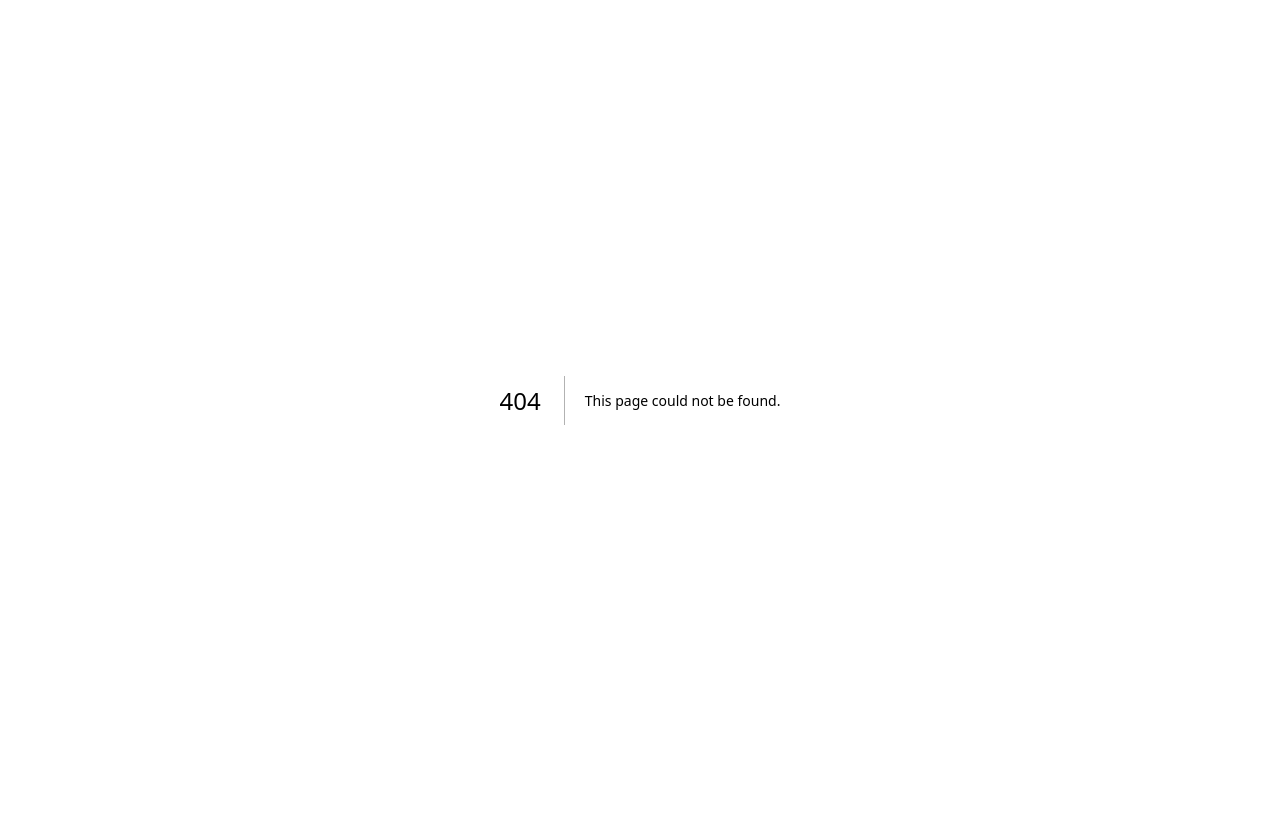
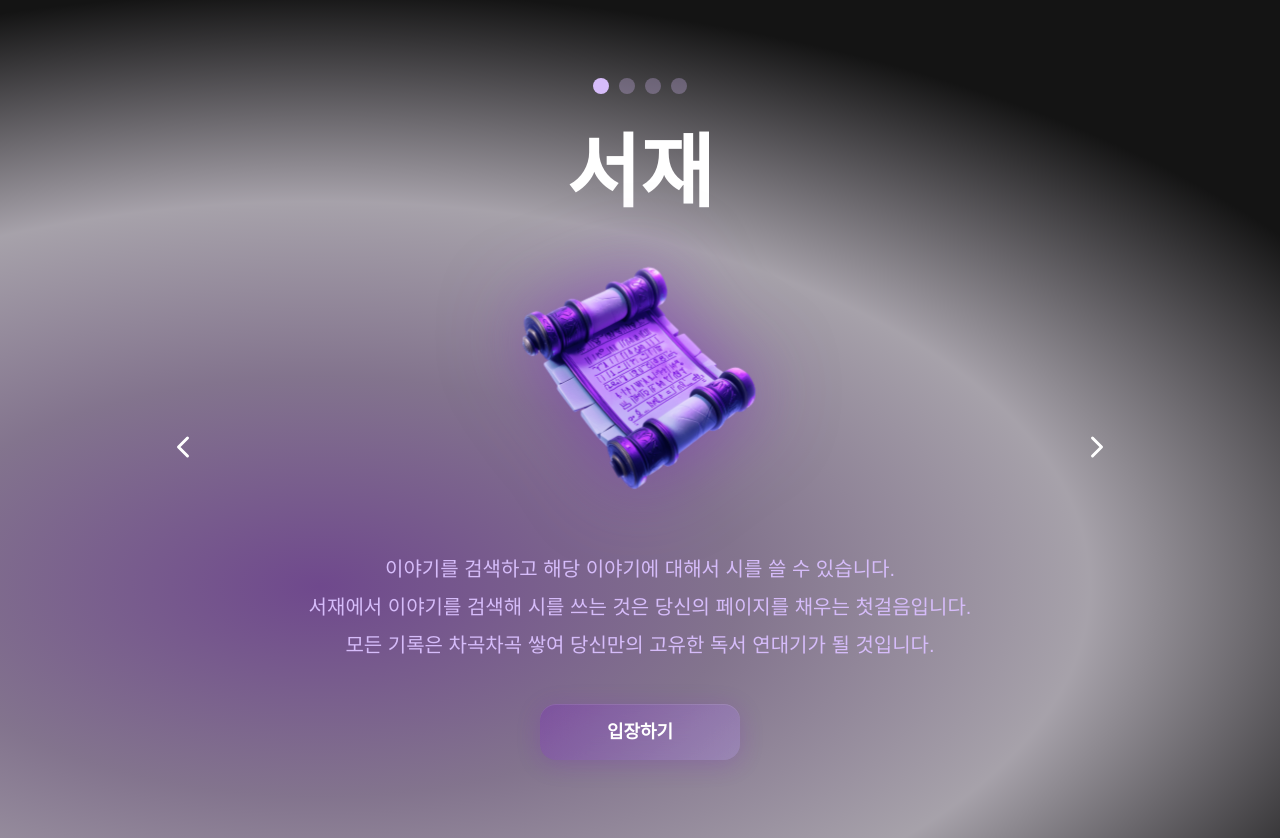
Before and after one commit to Fanta-Poem/Fanta-Poem_frontend, a Next.js app: page /menu in a window 1280 px wide. Before the commit this address had no page. Before the commit the page ends 800 px from the top, so only its background shows below. Built offline with nearby package versions, Linux system fonts and the light colour scheme.

Commit message:
feat :: menu/서재 페이지 퍼블리싱

```diff
--- /dev/null
+++ b/app/menu/page.tsx
@@ -0,0 +1,96 @@
+"use client";
+
+import { useState } from "react";
+import * as S from "./style";
+import { ChevronLeft, ChevronRight } from "lucide-react";
+import Button from "../components/Button";
+
+const scrollImg = "/3d/scroll.svg";
+
+const menuData = [
+  {
+    id: 1,
+    title: "서재",
+    image: scrollImg,
+    description:
+      "이야기를 검색하고 해당 이야기에 대해서 시를 쓸 수 있습니다.<br />서재에서 이야기를 검색해 시를 쓰는 것은 당신의 페이지를 채우는 첫걸음입니다.<br />모든 기록은 차곡차곡 쌓여 당신만의 고유한 독서 연대기가 될 것입니다.",
+    link: "/library",
+  },
+  {
+    id: 2,
+    title: "홈",
+    image: scrollImg,
+    description: "홈 페이지 설명입니다.",
+    link: "/home",
+  },
+  {
+    id: 3,
+    title: "탐색",
+    image: scrollImg,
+    description: "탐색 페이지 설명입니다.",
+    link: "/explore",
+  },
+  {
+    id: 4,
+    title: "프로필",
+    image: scrollImg,
+    description: "프로필 페이지 설명입니다.",
+    link: "/profile",
+  },
+];
+
+export default function MenuPage() {
+  const [currentIndex, setCurrentIndex] = useState(0);
+
+  const handlePrev = () => {
+    setCurrentIndex((prev) => (prev === 0 ? menuData.length - 1 : prev - 1));
+  };
+
+  const handleNext = () => {
+    setCurrentIndex((prev) => (prev === menuData.length - 1 ? 0 : prev + 1));
+  };
+
+  const currentMenu = menuData[currentIndex];
+
+  return (
+    <S.MenuContainer>
+      <S.MenuInner>
+        <S.DotsIndicator>
+          {menuData.map((_, index) => (
+            <S.Dot key={index} active={index === currentIndex} />
+          ))}
+        </S.DotsIndicator>
+
+        <S.ContentWrapper>
+          <S.ArrowButton onClick={handlePrev} direction="left">
+            <ChevronLeft size={36} color="white" />
+          </S.ArrowButton>
+
+          <S.ContentArea>
+            <S.TitleArea>
+              <S.MenuTitle>{currentMenu.title}</S.MenuTitle>
+            </S.TitleArea>
+
+            <S.ImageArea>
+              <S.MenuImage src={currentMenu.image} alt={currentMenu.title} />
+            </S.ImageArea>
+
+            <S.DescriptionArea>
+              <S.Description
+                dangerouslySetInnerHTML={{ __html: currentMenu.description }}
+              />
+            </S.DescriptionArea>
+
+            <S.ButtonArea>
+              <Button type="button">입장하기</Button>
+            </S.ButtonArea>
+          </S.ContentArea>
+
+          <S.ArrowButton onClick={handleNext} direction="right">
+            <ChevronRight size={36} color="white" />
+          </S.ArrowButton>
+        </S.ContentWrapper>
+      </S.MenuInner>
+    </S.MenuContainer>
+  );
+}
--- /dev/null
+++ b/app/menu/style.ts
@@ -0,0 +1,192 @@
+import styled from "@emotion/styled";
+
+export const MenuContainer = styled.div`
+  display: flex;
+  justify-content: center;
+  align-items: center;
+  width: 100%;
+  min-height: 100vh;
+  background: radial-gradient(
+    ellipse 1400px 700px at 25% 70%,
+    rgba(75, 27, 112, 0.8) 0%,
+    rgba(48, 23, 66, 0.6) 30%,
+    rgba(34, 22, 43, 0.4) 55%,
+    rgba(20, 20, 20, 1) 85%
+  );
+  padding: 78px 165px;
+
+  @media (max-width: 1024px) {
+    padding: 60px 40px;
+  }
+
+  @media (max-width: 768px) {
+    padding: 40px 20px;
+  }
+`;
+
+export const MenuInner = styled.div`
+  display: flex;
+  flex-direction: column;
+  width: 100%;
+  max-width: 1110px;
+  gap: 40px;
+`;
+
+export const DotsIndicator = styled.div`
+  display: flex;
+  gap: 10px;
+  align-items: center;
+  justify-content: center;
+`;
+
+export const Dot = styled.div<{ active?: boolean }>`
+  width: 16px;
+  height: 16px;
+  border-radius: 50%;
+  background: ${(props) =>
+    props.active ? "var(--light-primary)" : "rgba(214, 188, 250, 0.3)"};
+  transition: all 0.3s ease;
+`;
+
+export const ContentWrapper = styled.div`
+  display: flex;
+  align-items: center;
+  justify-content: space-between;
+  width: 100%;
+  gap: 36px;
+
+  @media (max-width: 768px) {
+    gap: 20px;
+  }
+`;
+
+export const ArrowButton = styled.button<{ direction: "left" | "right" }>`
+  background: transparent;
+  border: none;
+  cursor: pointer;
+  padding: 0;
+  display: flex;
+  align-items: center;
+  justify-content: center;
+  width: 36px;
+  height: 72px;
+  transition: opacity 0.3s ease;
+
+  &:hover {
+    opacity: 0.7;
+  }
+
+  @media (max-width: 768px) {
+    width: 24px;
+    height: 48px;
+
+    svg {
+      width: 24px;
+      height: 24px;
+    }
+  }
+`;
+
+export const ContentArea = styled.div`
+  flex: 1;
+  display: flex;
+  flex-direction: column;
+  align-items: center;
+  gap: 40px;
+  max-width: 722px;
+
+  @media (max-width: 768px) {
+    gap: 30px;
+  }
+`;
+
+export const TitleArea = styled.div`
+  display: flex;
+  align-items: center;
+  justify-content: center;
+  width: 100%;
+`;
+
+export const MenuTitle = styled.h1`
+  font-family: "IM_Hyemin", sans-serif;
+  font-weight: bold;
+  font-size: 80px;
+  line-height: 80px;
+  color: white;
+  margin: 0;
+  text-align: center;
+
+  @media (max-width: 768px) {
+    font-size: 48px;
+    line-height: 48px;
+  }
+`;
+
+export const ImageArea = styled.div`
+  display: flex;
+  align-items: center;
+  justify-content: center;
+  width: 256px;
+  height: 256px;
+
+  @media (max-width: 768px) {
+    width: 180px;
+    height: 180px;
+  }
+`;
+
+export const MenuImage = styled.img`
+  width: 100%;
+  height: 100%;
+  object-fit: contain;
+  user-select: none;
+  -webkit-user-drag: none;
+  filter: drop-shadow(0 0 40px rgba(122, 25, 196, 0.5));
+  animation: float 6s ease-in-out infinite;
+
+  @keyframes float {
+    0%,
+    100% {
+      transform: translateY(0px);
+    }
+    50% {
+      transform: translateY(-20px);
+    }
+  }
+`;
+
+export const DescriptionArea = styled.div`
+  display: flex;
+  align-items: center;
+  justify-content: center;
+  width: 100%;
+  max-width: 722px;
+`;
+
+export const Description = styled.p`
+  font-family: "IM_Hyemin", sans-serif;
+  font-weight: normal;
+  font-size: 20px;
+  line-height: 38px;
+  color: var(--light-primary);
+  margin: 0;
+  text-align: center;
+  word-break: keep-all;
+
+  @media (max-width: 768px) {
+    font-size: 16px;
+    line-height: 28px;
+  }
+`;
+
+export const ButtonArea = styled.div`
+  display: flex;
+  align-items: center;
+  justify-content: center;
+  width: 200px;
+
+  @media (max-width: 768px) {
+    width: 100%;
+    max-width: 200px;
+  }
+`;
```
